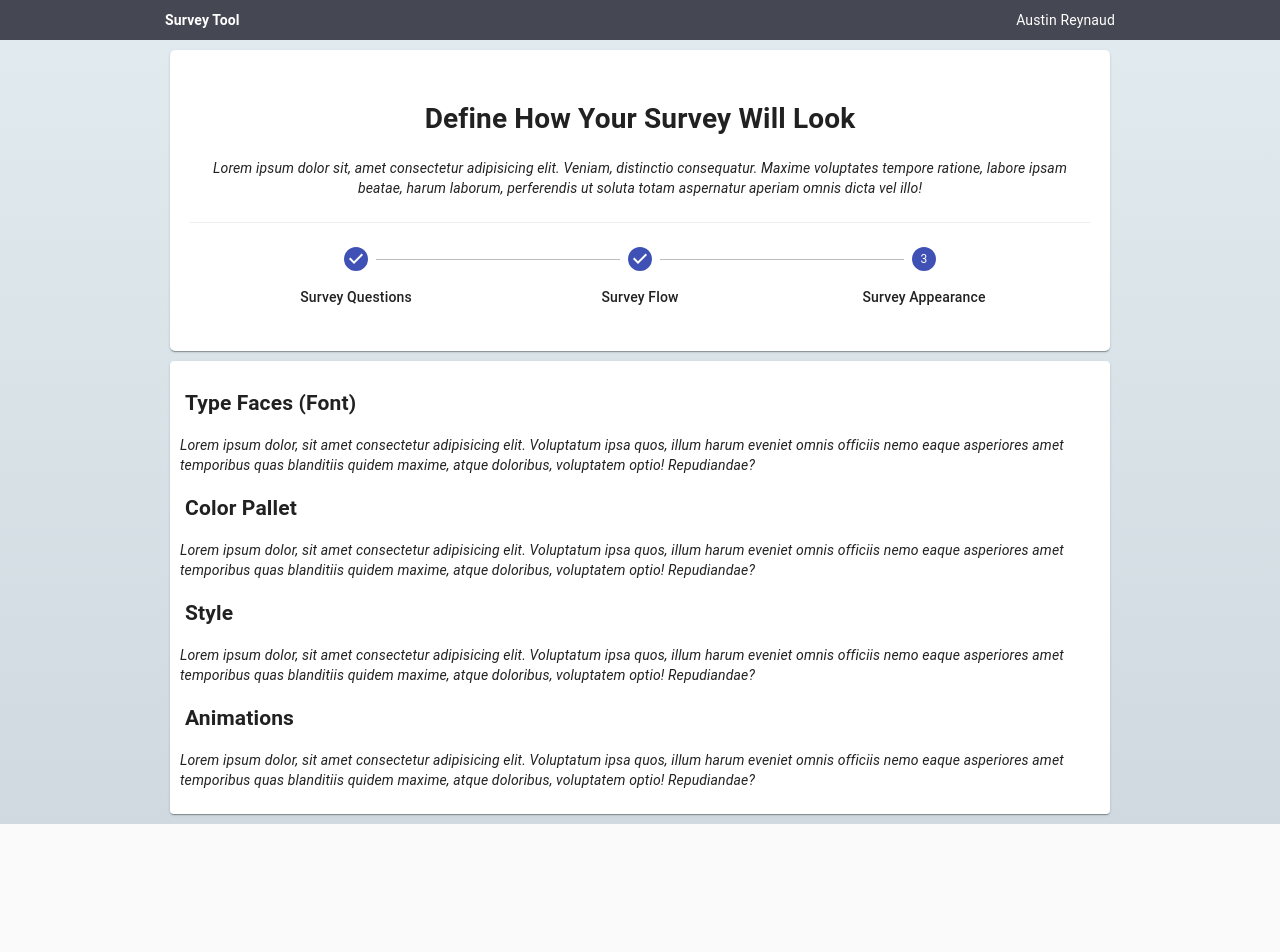
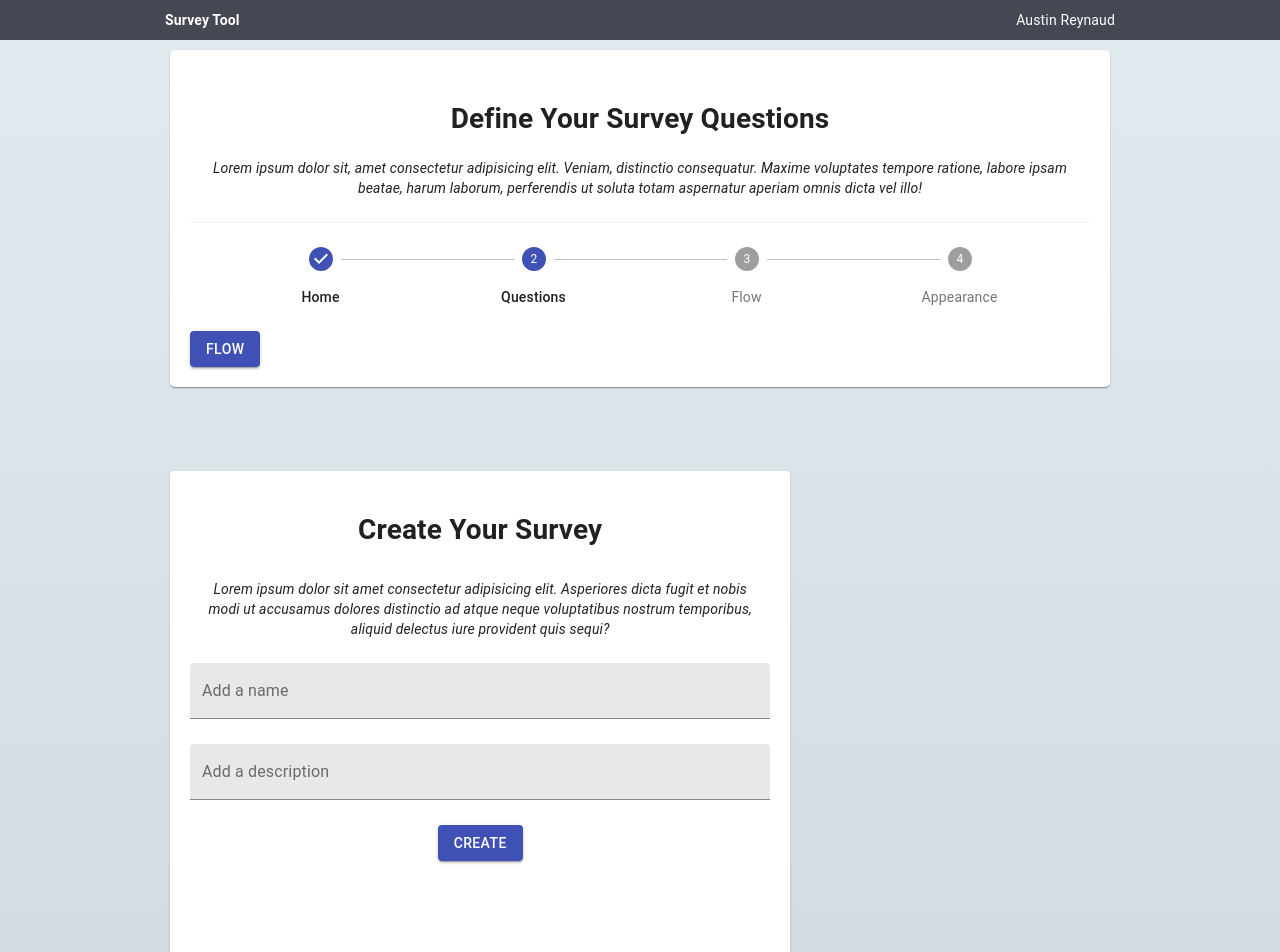
Before and after one commit to austin-rey/react-survey, a React (Create React App) app: page / in a window 1280 px wide. Shown: the top 952 px of the page. Before the commit the page ends 824 px from the top, so only its background shows below. Built offline with nearby package versions, Linux system fonts and the light colour scheme.

Commit message:
Added react router functionality for view management.

```diff
--- a/package.json
+++ b/package.json
@@ -12,6 +12,7 @@
     "react": "^17.0.1",
     "react-dom": "^17.0.1",
     "react-router": "^5.2.0",
+    "react-router-dom": "^5.2.0",
     "react-scripts": "4.0.0",
     "uuid": "^8.3.1",
     "web-vitals": "^0.2.4"
--- a/src/App.js
+++ b/src/App.js
@@ -1,4 +1,5 @@
 import React from 'react'
+import { BrowserRouter as Router, Route, Switch } from 'react-router-dom';
 
 import './App.css';
 
@@ -9,6 +10,8 @@ import SurveyAppearance from './containers/SurveyAppearance'
 
 import Alerts from './components/Alerts';
 import Navigation from './components/Navigation';
+import StepperBar from './containers/StepperBar'
+
 
 import {makeStyles} from '@material-ui/core/styles';
 
@@ -23,7 +26,8 @@ const useStyles = makeStyles((theme) => ({
     height: '100%',
     display: 'flex',
     alignItems: 'flex-start',
-    justifyContent: 'center'
+    justifyContent: 'center',
+    flexDirection: 'column'
   },
   app: {
     backgroundImage: 'linear-gradient(to top, #cfd9df 0%, #e2ebf0 100%)',
@@ -35,16 +39,21 @@ function App() {
 
   return (
     <div className="App" className={classes.app}>
-       <CssBaseline />
+      <CssBaseline />
       <SurveyState>
         <AlertsState>
           <Alerts/>
           <Navigation />
           <Container maxWidth="md" className={classes.container}>
-            {/* <CreateSurveyForm/> */}
-            {/* <SurveyQuestions/> */}
-            {/* <SurveyFlow/> */}
-            <SurveyAppearance/>
+            <Router>
+            <StepperBar/>
+              <Switch>
+                <Route exact path='/' component={CreateSurveyForm} />
+                <Route exact path='/questions' component={SurveyQuestions} />
+                <Route exact path='/flow' component={SurveyFlow} />
+                <Route exact path='/appearance' component={SurveyAppearance} />
+              </Switch>
+            </Router>
           </Container>
         </AlertsState>
       </SurveyState>
--- a/src/components/StepperBar.js
+++ b/src/containers/StepperBar.js
@@ -1,10 +1,11 @@
-import React, {useState} from 'react'
+import React, {useState,useEffect} from 'react'
+import {Link,useParams} from "react-router-dom";
 
 import PropTypes from 'prop-types'
 
 import { makeStyles } from '@material-ui/core/styles';
 
-import {Stepper,Step,StepLabel,Typography} from '@material-ui/core';
+import {Stepper,Step,StepLabel,Button} from '@material-ui/core';
 
 const useStyles = makeStyles((theme) => ({
   stepperContainer: {
@@ -12,7 +13,6 @@ const useStyles = makeStyles((theme) => ({
       boxShadow: '0px 2px 1px -1px rgba(0,0,0,0.2), 0px 1px 1px 0px rgba(0,0,0,0.14), 0px 1px 3px 0px rgba(0,0,0,0.12)',
       borderRadius: '5px',
       backgroundColor: '#fff',
-
       padding: '20px'
     },
     stepper: {
@@ -27,25 +27,40 @@ const useStyles = makeStyles((theme) => ({
       padding: '10px',
       textAlign: 'center',
     },
+    stepButtons: {
+      display: 'flex',
+      flexDirection: 'row',
+      justifyContent: 'space-between',
+    },
+    link: {
+      color: '#fff',
+      textDecoration: 'none'
+    }
 }));
 
+
 function getSteps() {
-    return ['Survey Questions', 'Survey Flow', 'Survey Appearance'];
+    return [
+      {urlParam:'/',name:'Home'},
+      {urlParam:'/questions',name:'Questions'},
+      {urlParam:'/flow',name:'Flow'},
+      {urlParam:'/appearance',name:'Appearance'},
+    ];
 }
 
 function getStepContent(step) {
   switch (step) {
-    case 0:
+    case 1:
       return (
         <>
         <h1>Define Your Survey Questions</h1><p><i>Lorem ipsum dolor sit, amet consectetur adipisicing elit. Veniam, distinctio consequatur. Maxime voluptates tempore ratione, labore ipsam beatae, harum laborum, perferendis ut soluta totam aspernatur aperiam omnis dicta vel illo!</i></p></>
         );
-    case 1:
+    case 2:
       return (
         <>
         <h1>Define How The User Will Go Through Your Survey</h1><p><i>Below is a chart representing the flow of your survey. Start by adding screens between questions that give instructions or context to the survey.</i></p></>
         );
-    case 2:
+    case 3:
       return (
         <>
         <h1>Define How Your Survey Will Look</h1><p><i>Lorem ipsum dolor sit, amet consectetur adipisicing elit. Veniam, distinctio consequatur. Maxime voluptates tempore ratione, labore ipsam beatae, harum laborum, perferendis ut soluta totam aspernatur aperiam omnis dicta vel illo!</i></p></>
@@ -55,10 +70,26 @@ function getStepContent(step) {
   }
 }
 
-const StepperBar = ({step}) => {
+const StepperBar = () => {
     const classes = useStyles();
-    const [activeStep, setActiveStep] = useState(step);
+    const [activeStep, setActiveStep] = useState(1);
+    const [activeStepPath, setActiveStepPath] = useState('');
     const steps = getSteps();
+
+    console.log(activeStepPath);
+
+    useEffect(() => {
+      let currentPath = window.location.pathname;
+      setActiveStepPath(currentPath);
+    }, [window.location.pathname])
+
+    const handleNext = () => {
+      setActiveStep(activeStep + 1);
+    };
+
+    const handleBack = () => {
+      setActiveStep(activeStep - 1);
+    };
 
     return (
         <div className={classes.stepperContainer}>
@@ -68,18 +99,37 @@ const StepperBar = ({step}) => {
                 All steps completed
               </div>
             ) : (
-              <div className={classes.instructions}>
-               {getStepContent(activeStep)}
-              </div>
+                <div className={classes.instructions}>
+                {getStepContent(activeStep)}
+                </div>
             )}
           </div>
           <Stepper className={classes.stepper} activeStep={activeStep} alternativeLabel>
-            {steps.map((label) => (
-              <Step key={label}>
-                <StepLabel>{label}</StepLabel>
+            {steps.map((step,i) => (
+              <Step key={i}>
+                <StepLabel>{step.name}</StepLabel>
               </Step>
             ))}
           </Stepper>
+          <div className={classes.stepButtons}>
+            {activeStep > 1 &&
+              <Button
+              onClick={handleBack}
+              variant="contained"
+              color="primary"
+              >
+                <Link className={classes.link} to={steps[activeStep-1].urlParam}>{steps[activeStep-1].name}</Link>
+              </Button>
+            }
+            {activeStep < steps.length - 1 &&
+              <Button
+              variant="contained"
+              color="primary"
+              onClick={handleNext}>
+                <Link className={classes.link} to={steps[activeStep+1].urlParam}>{steps[activeStep+1].name}</Link>
+              </Button>
+            }
+            </div>
         </div>
       );
 }
--- a/src/containers/SurveyAppearance.js
+++ b/src/containers/SurveyAppearance.js
@@ -5,8 +5,6 @@ import PropTypes from 'prop-types'
 import { Paper } from '@material-ui/core';
 
 import {makeStyles} from '@material-ui/core/styles'
-
-import StepperBar from '../components/StepperBar'
 
 import SurveyContext from '../context/surveys/surveyContext';
 import AlertsContext from '../context/alerts/alertsContext';
@@ -47,7 +45,6 @@ const SurveyAppearance = props => {
 
     return (
         <div>
-             <StepperBar step={2}/>
             <Paper className={classes.paper}>
                 <div className={classes.appearanceItem}>
                     <h2 className={classes.itemHeading}>Type Faces (Font)</h2>
--- a/src/containers/SurveyFlow.js
+++ b/src/containers/SurveyFlow.js
@@ -8,9 +8,6 @@ import {makeStyles} from '@material-ui/core/styles'
 
 import { Paper } from '@material-ui/core';
 import {Timeline,TimelineItem,TimelineSeparator,TimelineConnector,TimelineContent,TimelineDot} from '@material-ui/lab';
-
-import FormButton from '../components/FormButton';
-import StepperBar from '../components/StepperBar'
 
 import SurveyContext from '../context/surveys/surveyContext';
 import AlertsContext from '../context/alerts/alertsContext';
@@ -47,11 +44,9 @@ const SurveyFlow = () => {
 
     const addScreen = (e) => {console.log('Add Screen')};
 
-
     const classes = useStyles();
     return (
         <div>
-             <StepperBar step={1}/>
             <Paper>
                 <Timeline align="left">
                     <TimelineItem className={classes.alignLeft}>
@@ -72,7 +67,7 @@ const SurveyFlow = () => {
                     </TimelineItem>
                     {survey.questions.map((question,i) => (
                     <>
-                        <TimelineItem>
+                        <TimelineItem key={i}>
                             <TimelineSeparator>
                                 <TimelineDot variant="outlined"/>
                                 <TimelineConnector />
--- a/src/containers/createSurveyForm.js
+++ b/src/containers/createSurveyForm.js
@@ -1,10 +1,10 @@
 import React, {useState, useContext} from 'react'
+import {Link} from "react-router-dom";
 
-import { FormControl,Paper } from '@material-ui/core';
+import { FormControl,Paper,Button } from '@material-ui/core';
 import {makeStyles} from '@material-ui/core/styles'
 
 import FormTextField from '../components/FormTextField';
-import FormButton from '../components/FormButton';
 
 import SurveyContext from '../context/surveys/surveyContext';
 import AlertsContext from '../context/alerts/alertsContext';
@@ -56,8 +56,9 @@ const CreateSurveyForm = () => {
     const formSubmit = () => {
         if(surveyDetails.surveyName === '' || surveyDetails.surveyDescription === '') {
             setAlert('Please enter all fields.', 'error');
+        }else {
+            registerNewSurvey(surveyDetails);
         }
-        registerNewSurvey(surveyDetails);
     }
 
     const classes = useStyles();
@@ -80,15 +81,15 @@ const CreateSurveyForm = () => {
                         id="surveyDescription"
                         onContentChange={event => updateTextField(event.target)}
                     />
-                <FormButton
-                    type="primary"
+                    <Link to="/questions">
+                        <Button
                         label="Create Survey"
                         onClick={formSubmit}
                         variant="contained"
-                    icon=""
-                />
+                        color="primary">Create
+                        </Button>
+                    </Link>
                 </div>
-
             </Paper>
         </div>
 
--- a/src/containers/surveyQuestions.js
+++ b/src/containers/surveyQuestions.js
@@ -9,7 +9,6 @@ import SurveyContext from '../context/surveys/surveyContext';
 import NewSurveyQuestion from './EditSurveyQuestion';
 import SurveyQuestion from './SurveyQuestion';
 import FormButton from '../components/FormButton';
-import StepperBar from '../components/StepperBar'
 
 const useStyles = makeStyles((theme) => ({
     root: {
@@ -57,7 +56,6 @@ const SurveyQuestions = () => {
     }
     return (
         <div className={classes.root}>
-            <StepperBar step={0}/>
             {survey.questions.map((question,i) => (
                  <SurveyQuestion number={i+1} key={i} question={question}/>
              ))}
--- a/src/context/surveys/surveyReducer.js
+++ b/src/context/surveys/surveyReducer.js
@@ -4,7 +4,8 @@ export default (state, {type, payload}) => {
     switch (type) {
         case REGISTER_NEW_SURVEY:
             return {
-                name: payload.surveyName,
+                ...state,
+                title: payload.surveyName,
                 description: payload.surveyDescription
             }
 
```
Also changed, not shown: 1 other file (tests, documents, lock files or other folders). Lines whose indentation alone changed are shown as unchanged.
